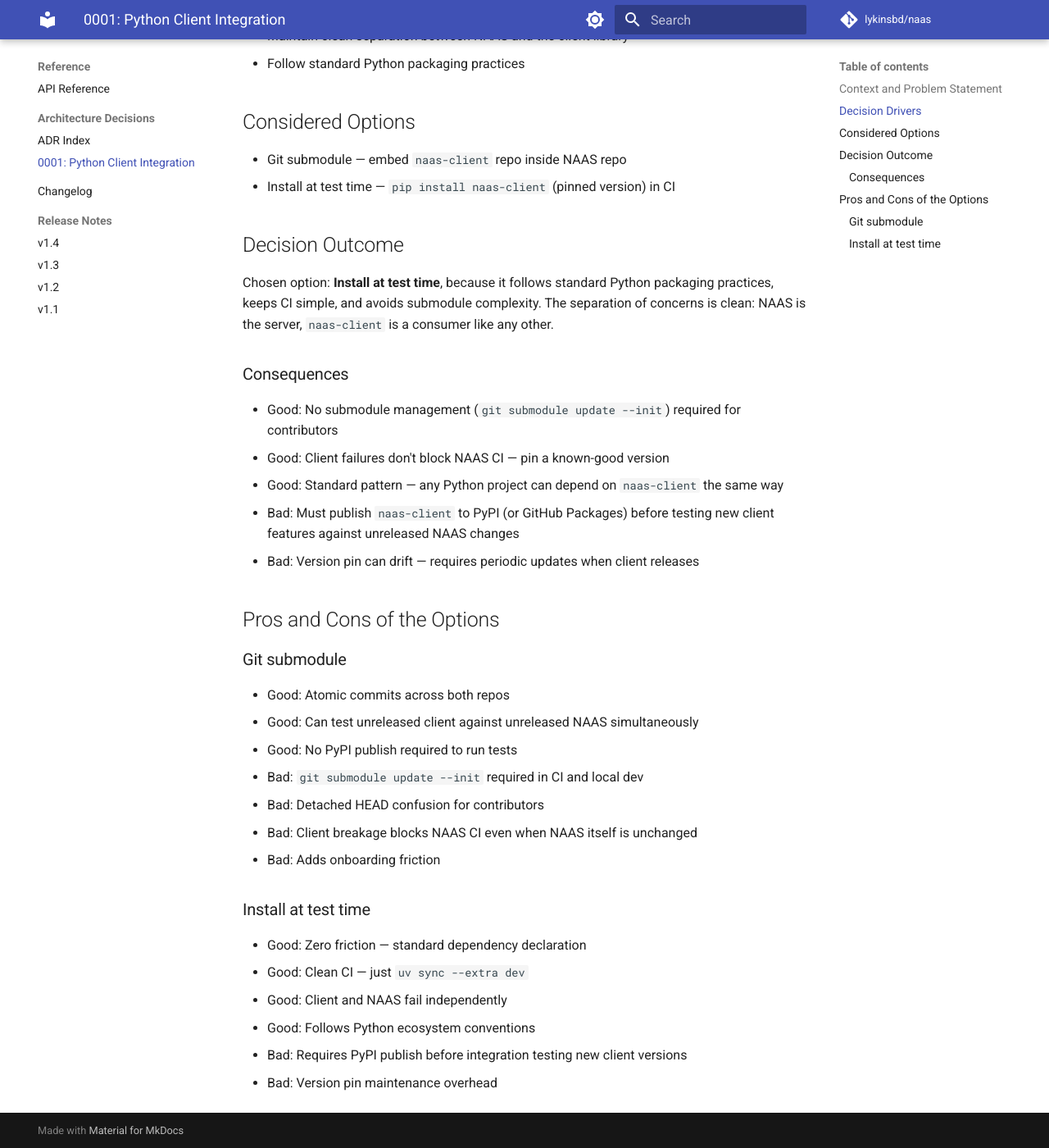
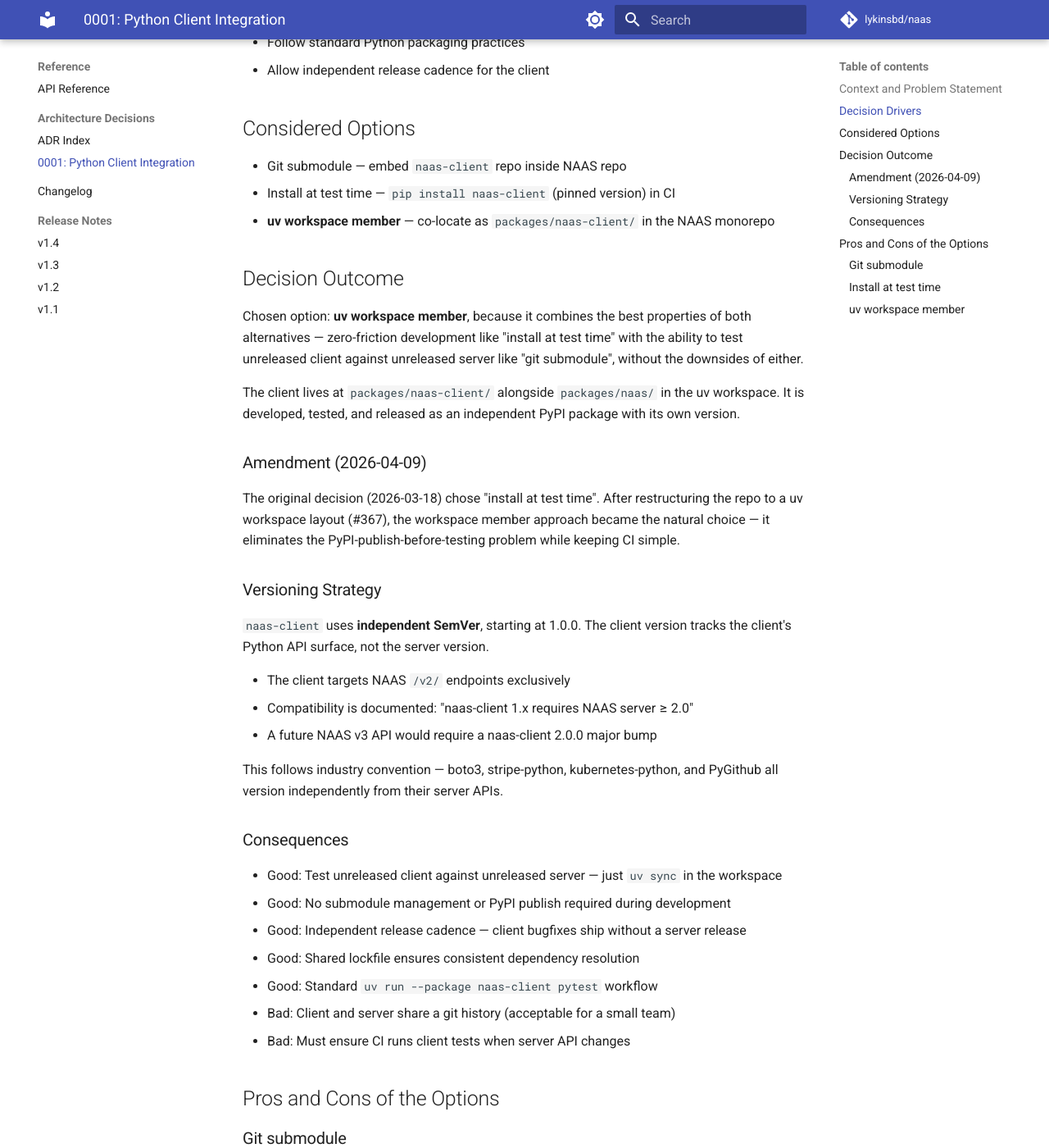
Before and after one commit to lykinsbd/naas, an MkDocs documentation site: the page built from docs/adr/0001-python-client-library-integration.md, in a window 1280 px wide and 1400 px high, scrolled down 607 px. Shown: the whole window at 82% size. Built offline with MkDocs 1.6.1 and Material for MkDocs 9.7.7, drawn with Linux system fonts in a browser that asks for light colours; comment, search, counter and statistics services are not loaded; some of the changed text lies outside the part shown.

Commit message:
feat: add naas-client package scaffolding as workspace member (#369) (#375)
- Create packages/naas-client/ with pyproject.toml (httpx, pydantic deps)
- Package version 1.0.0a1, independent SemVer from NAAS server
- Amend ADR 0001: workspace member replaces install-at-test-time approach
- Add py.typed marker for PEP 561 type stub support
- Add changelog fragment

Closes #369

```diff
--- a/docs/adr/0001-python-client-library-integration.md
+++ b/docs/adr/0001-python-client-library-integration.md
@@ -1,42 +1,62 @@
 # Python Client Library Integration Strategy
 
-* Status: Accepted
+* Status: Accepted (amended 2026-04-09)
 * Date: 2026-03-18
 
 ## Context and Problem Statement
 
-NAAS needs a Python client library (`naas-client`) to simplify integration for users. The library will be developed as a separate package/repository. The question is how to integrate it with the NAAS repository for testing purposes — specifically, whether to use a git submodule or install it as a dependency at test time.
+NAAS needs a Python client library (`naas-client`) to simplify integration for users. The question is how to structure and integrate it with the NAAS repository for development and testing — and how to version it relative to the server.
 
 ## Decision Drivers
 
 * Minimize CI complexity and contributor friction
-* Enable integration tests to validate the client against NAAS
-* Maintain clean separation between NAAS and the client library
+* Enable integration tests to validate the client against unreleased NAAS changes
+* Maintain clean separation between server and client packages
 * Follow standard Python packaging practices
+* Allow independent release cadence for the client
 
 ## Considered Options
 
 * Git submodule — embed `naas-client` repo inside NAAS repo
 * Install at test time — `pip install naas-client` (pinned version) in CI
+* **uv workspace member** — co-locate as `packages/naas-client/` in the NAAS monorepo
 
 ## Decision Outcome
 
-Chosen option: **Install at test time**, because it follows standard Python packaging practices, keeps CI simple, and avoids submodule complexity. The separation of concerns is clean: NAAS is the server, `naas-client` is a consumer like any other.
+Chosen option: **uv workspace member**, because it combines the best properties of both alternatives — zero-friction development like "install at test time" with the ability to test unreleased client against unreleased server like "git submodule", without the downsides of either.
+
+The client lives at `packages/naas-client/` alongside `packages/naas/` in the uv workspace. It is developed, tested, and released as an independent PyPI package with its own version.
+
+### Amendment (2026-04-09)
+
+The original decision (2026-03-18) chose "install at test time". After restructuring the repo to a uv workspace layout (#367), the workspace member approach became the natural choice — it eliminates the PyPI-publish-before-testing problem while keeping CI simple.
+
+### Versioning Strategy
+
+`naas-client` uses **independent SemVer**, starting at 1.0.0. The client version tracks the client's Python API surface, not the server version.
+
+* The client targets NAAS `/v2/` endpoints exclusively
+* Compatibility is documented: "naas-client 1.x requires NAAS server ≥ 2.0"
+* A future NAAS v3 API would require a naas-client 2.0.0 major bump
+
+This follows industry convention — boto3, stripe-python, kubernetes-python, and PyGithub all version independently from their server APIs.
 
 ### Consequences
 
-* Good: No submodule management (`git submodule update --init`) required for contributors
-* Good: Client failures don't block NAAS CI — pin a known-good version
-* Good: Standard pattern — any Python project can depend on `naas-client` the same way
-* Bad: Must publish `naas-client` to PyPI (or GitHub Packages) before testing new client features against unreleased NAAS changes
-* Bad: Version pin can drift — requires periodic updates when client releases
+* Good: Test unreleased client against unreleased server — just `uv sync` in the workspace
+* Good: No submodule management or PyPI publish required during development
+* Good: Independent release cadence — client bugfixes ship without a server release
+* Good: Shared lockfile ensures consistent dependency resolution
+* Good: Standard `uv run --package naas-client pytest` workflow
+* Bad: Client and server share a git history (acceptable for a small team)
+* Bad: Must ensure CI runs client tests when server API changes
 
 ## Pros and Cons of the Options
 
 ### Git submodule
 
 * Good: Atomic commits across both repos
-* Good: Can test unreleased client against unreleased NAAS simultaneously
+* Good: Can test unreleased client against unreleased server
 * Good: No PyPI publish required to run tests
 * Bad: `git submodule update --init` required in CI and local dev
 * Bad: Detached HEAD confusion for contributors
@@ -47,7 +67,18 @@ Chosen option: **Install at test time**, because it follows standard Python pack
 
 * Good: Zero friction — standard dependency declaration
 * Good: Clean CI — just `uv sync --extra dev`
-* Good: Client and NAAS fail independently
+* Good: Client and server fail independently
 * Good: Follows Python ecosystem conventions
 * Bad: Requires PyPI publish before integration testing new client versions
-* Bad: Version pin maintenance overhead
+* Bad: Version pin can drift — requires periodic updates when client releases
+
+### uv workspace member
+
+* Good: Zero friction — `uv sync` resolves both packages from source
+* Good: Can test unreleased client against unreleased server simultaneously
+* Good: No PyPI publish required during development
+* Good: Shared lockfile prevents dependency conflicts
+* Good: Independent PyPI releases — client is still a standalone package
+* Good: Natural fit after repo restructure to `packages/` layout
+* Bad: Shared git history (minor — acceptable for related packages)
+* Bad: CI must be path-filtered to avoid unnecessary test runs
```
Also changed, not shown: packages/naas-client/README.md (added, +34 -0 lines), packages/naas/changes/369.feature.md (added, +1 -0 lines), 5 other files.
